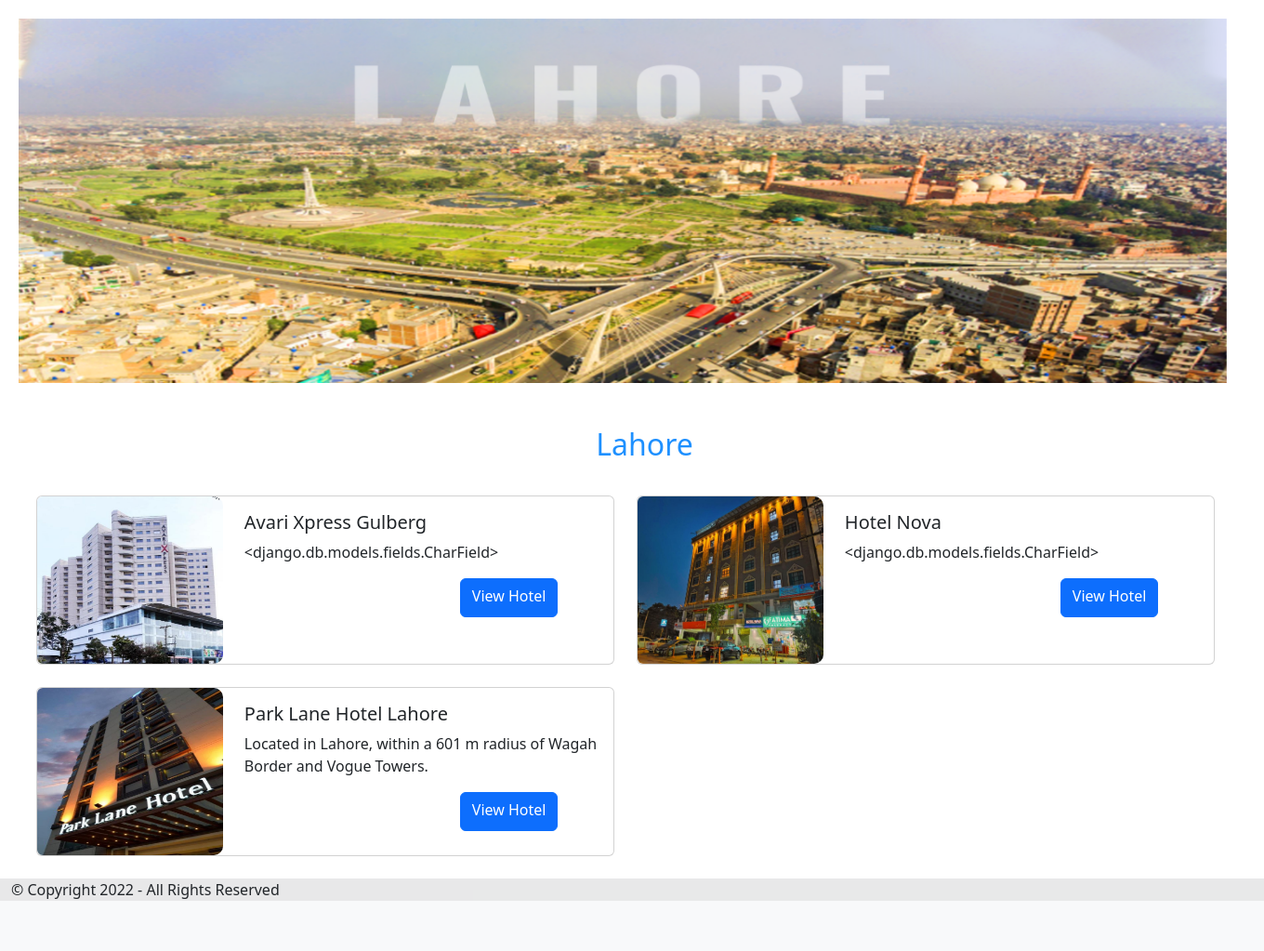
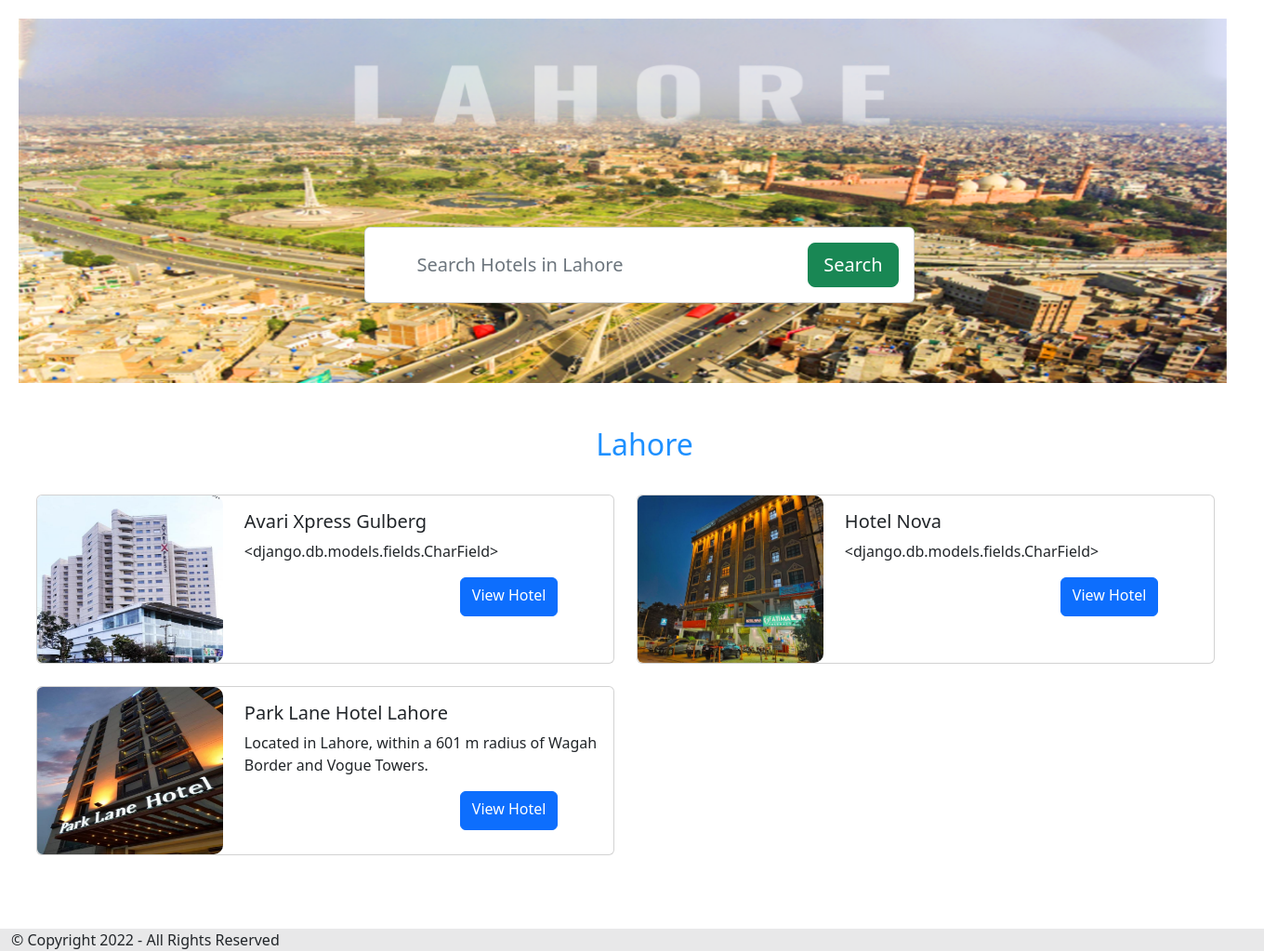
Before and after one commit to MuhammadZain12/Bookly, a Django app: page /site/Lahore/hotels/ in a window 1360 px wide. Shown: the part 60-1083 px from the top of the page at 93% size. Before the commit the page ends 1029 px from the top, so only its background shows below. Run offline with Django 4.2, Linux system fonts and the light colour scheme; data comes from the database, SQL or seed files in the repository.

Commit message:
Version 3.0.1
Remaining files.

```diff
--- a/bookly/mysite/templates/mysite/hotels.html
+++ b/bookly/mysite/templates/mysite/hotels.html
@@ -7,22 +7,49 @@
 
 {% block content %}
 
+
+
 <div class="px-300-wide">
+  <div class="container-search">
+    <br/>
+	<div class="row justify-content-center">
+                        <div class="col-12 col-md-10 col-lg-8">
+                            <form method="post" class="card card-sm">
+                              {% csrf_token %}
+                                <div class="card-body row no-gutters align-items-center">
+                                    <div class="col-auto">
+                                        <i class="fas fa-search h4 text-body"></i>
+                                    </div>
+                                    <!--end of col-->
+                                    <div class="col">
+                                        <input name="search" class="form-control form-control-lg form-control-borderless" type="text" placeholder="Search Hotels in {{title}}">
+                                    </div>
+                                    <!--end of col-->
+                                    <div class="col-auto">
+                                        <button class="btn btn-lg btn-success" type="submit">Search</button>
+                                    </div>
+                                    <!--end of col-->
+                                </div>
+                            </form>
+                        </div>
+                        <!--end of col-->
+                    </div>
+</div>
   <div id="carouselExampleSlidesOnly" class="carousel slide" data-bs-ride="carousel">
     <div class="carousel-inner">
       <div class="carousel-item active">
         {% with 'mysite/website/'|add:title|add:'1.jpg' as first_image %}
-        <img src="{% static first_image %}" class="d-block w-100" alt="...">
+        <img src="{% static first_image %}" class="d-block w-100" style="max-width: 1300px;min-width:1300px;max-height: 392px;min-height: 392px;" alt="...">
         {% endwith %}
       </div>
       <div class="carousel-item">
         {% with 'mysite/website/'|add:title|add:'2.jpg' as second_image %}
-        <img src="{% static second_image %}" class="d-block w-100" alt="...">
+        <img src="{% static second_image %}" class="d-block w-100" style="max-width: 1300px;min-width:1300px;max-height: 392px;min-height: 392px;" alt="...">
         {% endwith %}
       </div>
       <div class="carousel-item">
         {% with 'mysite/website/'|add:title|add:'3.jpg' as third_image %}
-        <img src="{% static third_image %}" class="d-block w-100" alt="...">
+        <img src="{% static third_image %}" class="d-block w-100" style="max-width: 1300px;min-width:1300px;max-height: 392px;min-height: 392px;" alt="...">
         {% endwith %}
       </div>
     </div>
@@ -31,7 +58,10 @@
 
 <!---->
 <h2 class="heading">{{title}}</h2>
-<div class="row row-cols-1 row-cols-md-2 mb2" style="margin-left:2% ;max-width: 95%;">
+{% if message %}
+<h4 class="search-result">{{message}}</h4>
+{% endif %}
+<div class="row row-cols-1 row-cols-md-2 mb2" style="margin-left:2% ;max-width: 95%;padding-bottom: 4%;">
 {% for hotel in hotel_data %}
 <div class="col mb-2">
 <div class="card mb-3" style="max-width: 680px;">
```
Also changed, not shown: bookly/mysite/templates/mysite/home.html (+4 -4 lines).
